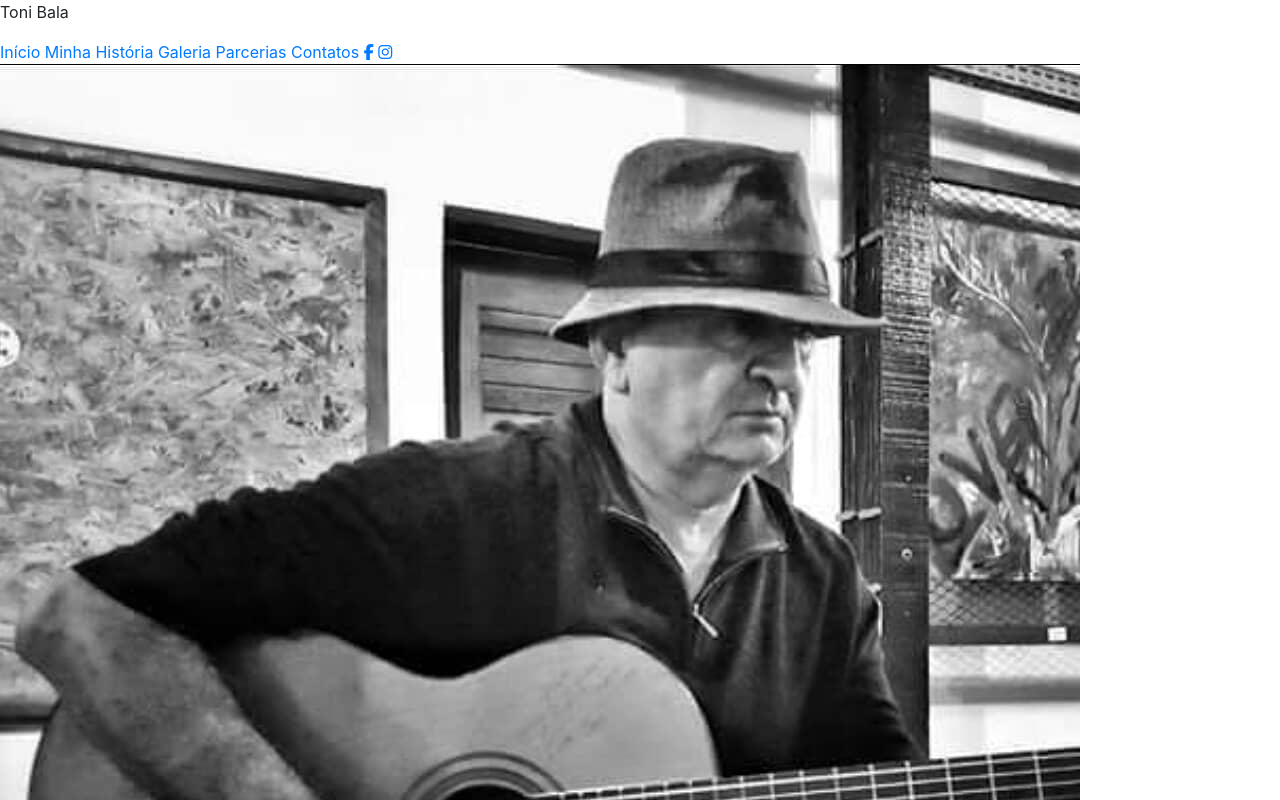
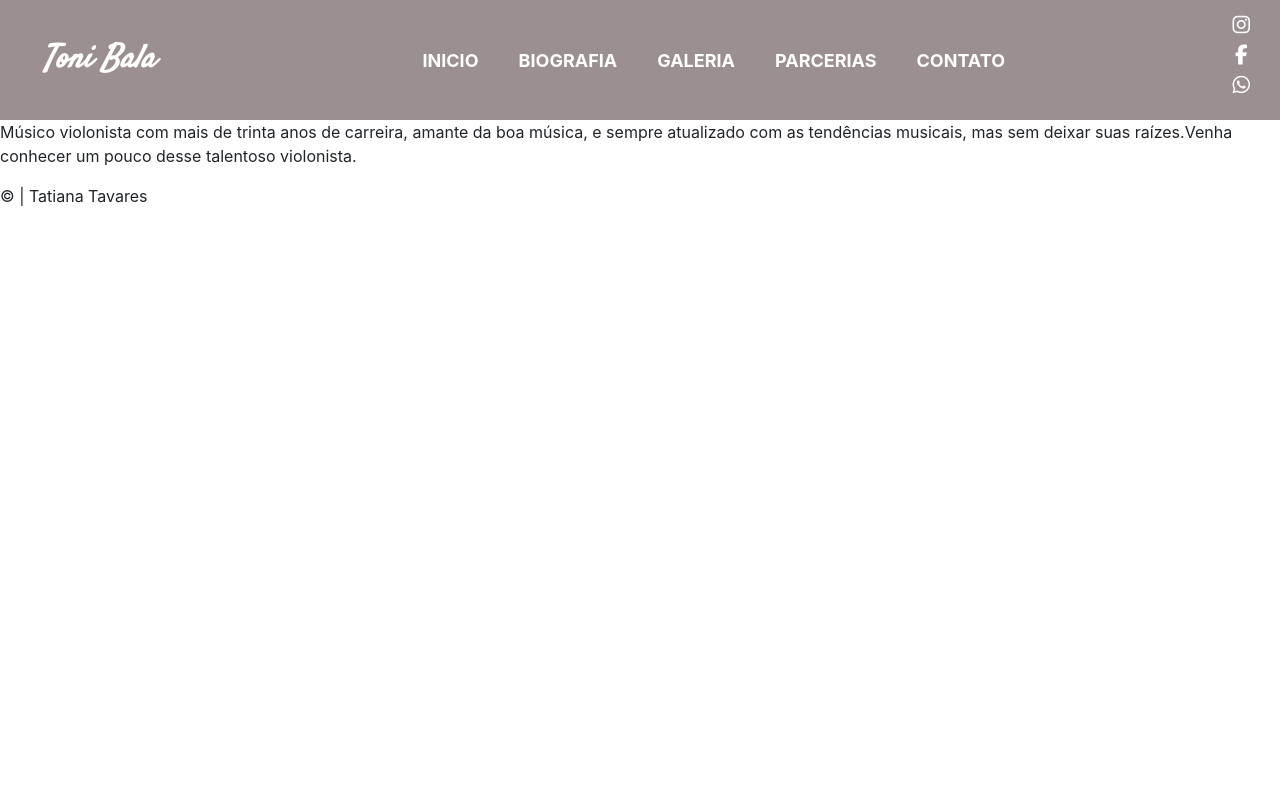
Before and after one commit to tatianasstavares/site-toniBala-musico, a plain HTML site: page index.html in a window 1280 px wide. Shown: the top 800 px of the page. Drawn offline with nearby package versions, Linux system fonts and the light colour scheme; files that its build step writes are made by us from their sources.

Commit message:
1st Header version done

```diff
--- a/css/style.css
+++ b/css/style.css
@@ -0,0 +1,77 @@
+@import url('https://fonts.googleapis.com/css2?family=Pacifico&family=Satisfy&display=swap');
+@import url('https://fonts.googleapis.com/css2?family=Roboto+Mono&display=swap');
+main {
+    margin: auto;
+    height: 400px;
+}
+
+header{
+    width: 100%;
+    height: 120px;
+    background-color:rgb(58, 33, 39);
+    opacity: 0.5;
+    color: #FFFFFD;
+    padding: 10px;
+    display: flex;
+}
+
+.main-header-container{
+    flex: 1;
+    display: flex;
+    align-items: center;
+}
+
+.logo{
+    font-size: 32px;
+    font-weight: bold;
+    font-style: italic;
+    font-family: 'Pacifico', cursive;
+    font-family: 'Satisfy', cursive;
+    margin-left: 32px;
+
+}
+
+.links-container{
+    flex:1;
+}
+
+.links{
+    display: flex;
+    list-style: none;
+    justify-content: center;
+    margin: 16px 10px;
+    font-size: 16px;
+    color: #FFFFFD;
+    text-transform: uppercase;
+    font-weight: bold;
+}
+
+
+.links li{
+    padding: 4px;
+    margin: 0 16px;
+    font-size: 18px;
+}
+.links :hover {
+    color: #F7CE3E;
+    font-size: 20px;
+    transition: 0.8s;
+    text-decoration: none;
+}
+
+a {
+    color: inherit;
+}
+
+a :hover{
+    color:#F7CE3E;
+    transition: 0.8s;
+}
+.midia{
+    display: flex;
+    flex-direction: column;
+    margin-right: 20px;
+    align-items: center;
+    color: white;
+    font-size: 20px;
+}
--- a/index.html
+++ b/index.html
@@ -6,29 +6,45 @@
     <script src="https://kit.fontawesome.com/0465d97863.js" crossorigin="anonymous"></script>
     <link rel="stylesheet" href="https://cdn.jsdelivr.net/npm/bootstrap@4.5.3/dist/css/bootstrap.min.css" integrity="sha384-TX8t27EcRE3e/ihU7zmQxVncDAy5uIKz4rEkgIXeMed4M0jlfIDPvg6uqKI2xXr2" crossorigin="anonymous">
     <link rel="shortcut icon" href="./assets/guitar.png" type="image/x-icon">
-    <link rel="stylesheet" href="style.css">
+    <link rel="stylesheet" href="./css/style.css">
     <title>Toni Bala</title>
 </head>
 <body>
 
     <main>
         <header>
-            <nav>
-                <p>Toni Bala</p>
-                <a href="./index.html">Início</a>
-                <a href="./html/minha-historia.html">Minha História</a>
-                <a href="./html/galeria.html">Galeria</a>
-                <a href="./html/parcerias.html">Parcerias</a>
-                <a href="./html/contatos.html">Contatos</a>
-                <a href="https://www.facebook.com/toni.bala.9210"><i class="fab fa-facebook-f"></i></a>
-                <a href="https://www.instagram.com/toni.bala.9210/"><i class="fab fa-instagram"></i></a>
+            <div class="main-header-container">
+                <div>
+                    <div class="logo">Toni Bala</div>
+                </div>
+                <div class="links-container">
+                    <nav>
+                        <ul class="links">
+                            <li><a href="#1">Inicio</a></li>
+                            <li><a href="#2">Biografia</a></li>
+                            <li><a href="#3">Galeria</a></li>
+                            <li><a href="#4">Parcerias</a></li>
+                            <li><a href="#5">Contato</a></li>
+                        </ul>
+                    </nav>
+                </div>
+            </div>
+            <div class="midia-container">
+                <div class="midia">
+                    <a href=""><i class="fab fa-instagram"></i></a>
+                    <a href=""><i class="fab fa-facebook-f"></i></a>
+                    <a href=""><i class="fab fa-whatsapp"></i></a>
+                </div>
+            </div>
+        </header>
+        <section>
+            <div class="main-img">
 
-            </nav>
-        </header>
-        <div>
-            <img src="./assets/images/toni_pb.jpg" alt="toni-preto_branco">
+            </div>
+        <div class="initial-description">
             <p>Músico violonista com mais de trinta anos de carreira, amante da boa música, e sempre atualizado com as tendências musicais, mas sem deixar suas raízes.Venha conhecer um pouco desse talentoso violonista.</p>
         </div>
+        </section>
         <footer>
             &copy | Tatiana Tavares
         </footer>
```
Also changed, not shown: html/contatos.html (deleted, +0 -34 lines), html/galeria.html (deleted, +0 -34 lines), html/minha-historia.html (deleted, +0 -34 lines), html/parcerias.html (deleted, +0 -34 lines), assets/images/logo.toni.jpg (added), assets/images/violão-bgi.jpg (added).
